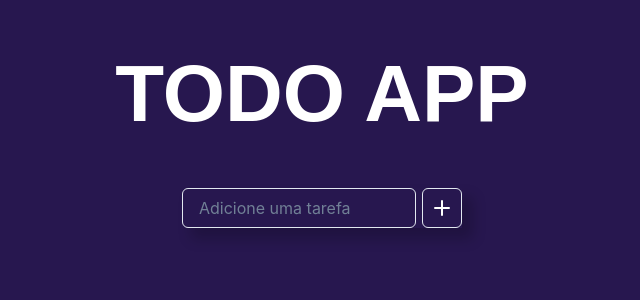
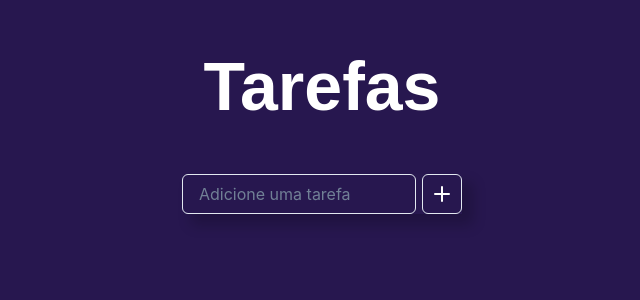
Before and after one commit to codemoises/todoList-react, a React (Create React App) app: page / in a window 1280 px wide. Shown: the top 300 px of the page, without its empty margins (318-958 px from the left). Built offline with nearby package versions, Linux system fonts and the light colour scheme.

Commit message:
Update index.tsx

```diff
--- a/src/components/Header/index.tsx
+++ b/src/components/Header/index.tsx
@@ -5,10 +5,9 @@ export default function Header() {
         <Heading
           as={"h1"}
           fontFamily={"'Poppins', sans-serif"}
-          fontSize={["48px", "48px", "48px", "80px", "80px"]}
-          textTransform={"uppercase"}
+          fontSize={["48px", "48px", "48px", "68px", "68px"]}
           marginTop={"46px"}>
-            TODO app
+            Tarefas
         </Heading>
     );
 };
```
